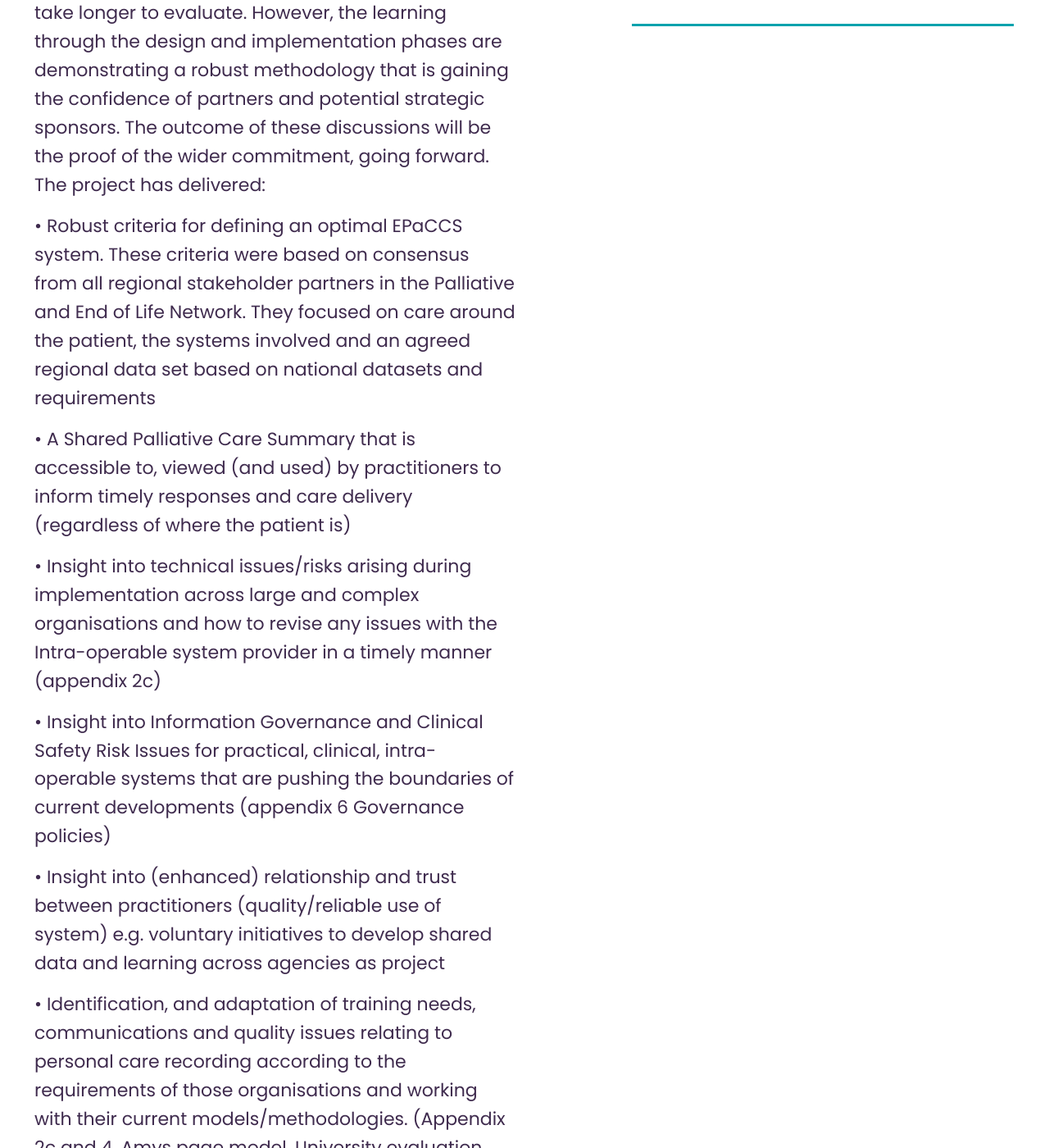
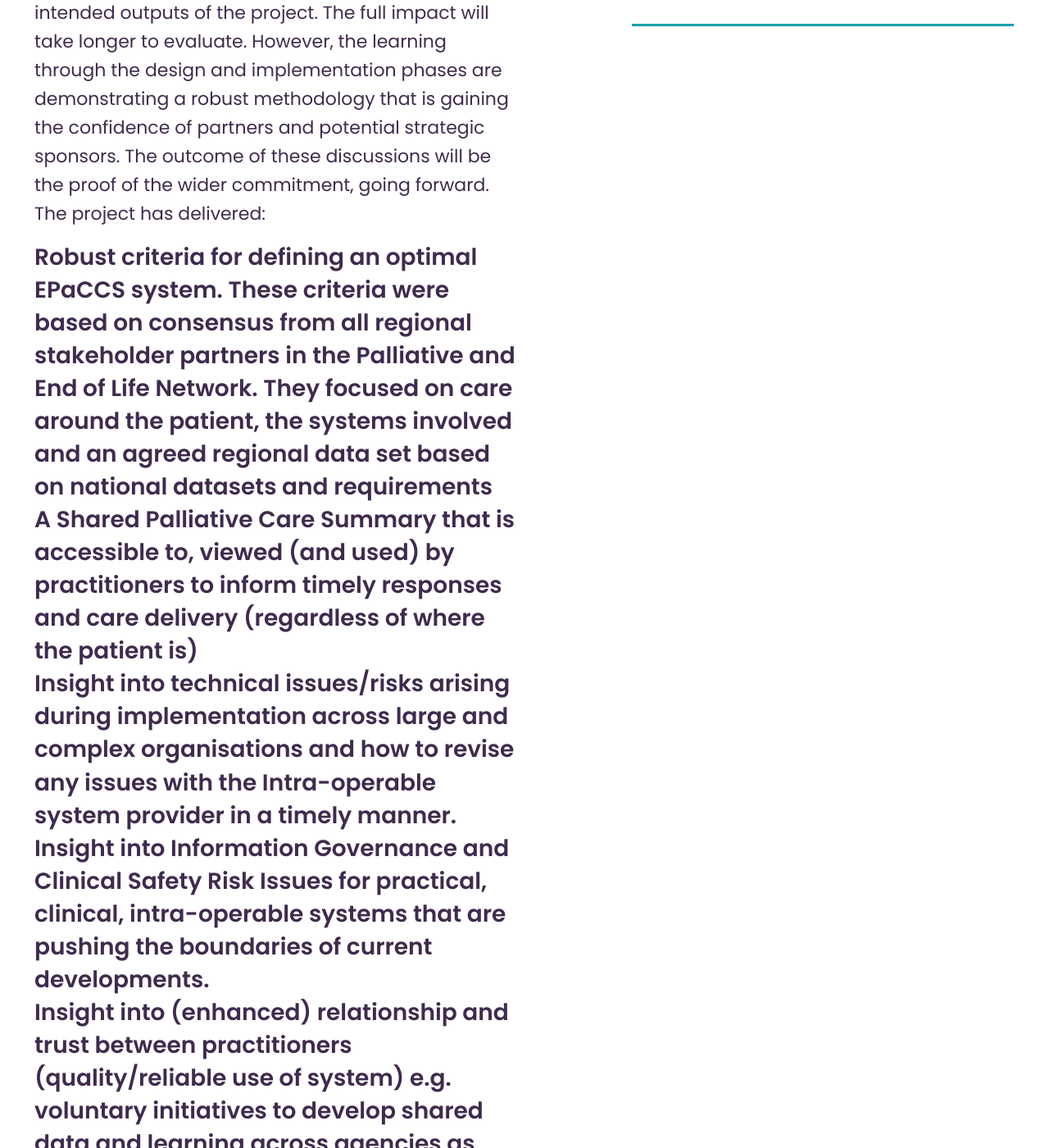
Before and after one commit to connectedhealthcities/connectedhealthcities, a Jekyll site: the page built from north-east-and-north-cumbria/care-pathway-end-of-life.md, in a window 1280 px wide and 1400 px high, scrolled down 923 px. Shown: the whole window at 82% size. Built offline with Jekyll 4.4.1, drawn with Linux system fonts in a browser that asks for light colours; our own code applies the rules of GitHub Pages for plain Markdown files; some of the changed text lies outside the part shown.

Commit message:
Update care-pathway-end-of-life.md

```diff
--- a/north-east-and-north-cumbria/care-pathway-end-of-life.md
+++ b/north-east-and-north-cumbria/care-pathway-end-of-life.md
@@ -9,27 +9,31 @@ resources:
     title: End of Life Shared Palliative Care Summary Report
 ---
 
-The scale, scope and complexity of this SPCS Project has been very challenging, especially within the resources available.  It has been and continues to be delivered through the tenacity and high levels of energy, flexibility and commitment of a core and wider team of partners.
+The scale, scope and complexity of this Shared Palliative Care Summary (SPCS) Project has been very challenging, especially within the resources available.  It has been and continues to be delivered through the tenacity and high levels of energy, flexibility and commitment of a core and wider team of partners.
 
 The SPCS Project is well on its way to delivering the intended outputs of the project. The full impact will take longer to evaluate. However, the learning through the design and implementation phases are demonstrating a robust methodology that is gaining the confidence of partners and potential strategic sponsors. The outcome of these discussions will be the proof of the wider commitment, going forward.
 The project has delivered:
 
-• Robust criteria for defining an optimal EPaCCS system. These criteria were based on consensus from all regional stakeholder partners in the Palliative and End of Life Network. They focused on care around the patient, the systems involved and an agreed regional data set based on national datasets and requirements
+- Robust criteria for defining an optimal EPaCCS system. These criteria were based on consensus from all regional stakeholder partners in the Palliative and End of Life Network. They focused on care around the patient, the systems involved and an agreed regional data set based on national datasets and requirements
 
-• A Shared Palliative Care Summary that is accessible to, viewed (and used) by practitioners to inform timely responses and care delivery (regardless of where the patient is)
+- A Shared Palliative Care Summary that is accessible to, viewed (and used) by practitioners to inform timely responses and care delivery (regardless of where the patient is)
 
-• Insight into technical issues/risks arising during implementation across large and complex organisations and how to revise any issues with the Intra-operable system provider in a timely manner (appendix 2c)
+- Insight into technical issues/risks arising during implementation across large and complex organisations and how to revise any issues with the Intra-operable system provider in a timely manner.
 
-• Insight into Information Governance and Clinical Safety Risk Issues for practical, clinical, intra-operable systems that are pushing the boundaries of current developments (appendix 6 Governance policies)
+- Insight into Information Governance and Clinical Safety Risk Issues for practical, clinical, intra-operable systems that are pushing the boundaries of current developments.
 
-• Insight into (enhanced) relationship and trust between practitioners (quality/reliable use of system) e.g. voluntary initiatives to develop shared data and learning across agencies as project
+- Insight into (enhanced) relationship and trust between practitioners (quality/reliable use of system) e.g. voluntary initiatives to develop shared data and learning across agencies as project
 
-• Identification, and adaptation of training needs, communications and quality issues relating to personal care recording according to the requirements of those organisations and working with their current models/methodologies. (Appendix 2c and 4, Amys page model, University evaluation material from planning phases, Key Learning Points in this report)
+- Identification, and adaptation of training needs, communications and quality issues relating to personal care recording according to the requirements of those organisations and working with their current models/methodologies.
 
-• Material/data to inform business model, policy and potential evaluation (appendix 3 Data profiles) • A leadership/partnership team that can influence/inform future requirements (appendix 7)
+- Material/data to inform business model, policy and potential evaluation
 
-• Construction of standardised data and performance indicators for regional use across the heath care systems • Contribution to the development of regional digital pathways and developing regional governance structures • Contribution to national EPaCCS FIHR standards
+- Construction of standardised data and performance indicators for regional use across the heath care systems
 
-• Links to other national EPaCCS models and work
+- Contribution to the development of regional digital pathways and developing regional governance structures
 
-• We also have a model of formal evaluation that enhances credibility of the project with professionals and enhances their engagement in the process
+- Contribution to national EPaCCS FIHR standards
+
+- Links to other national EPaCCS models and work
+
+- We also have a model of formal evaluation that enhances credibility of the project with professionals and enhances their engagement in the process
```
